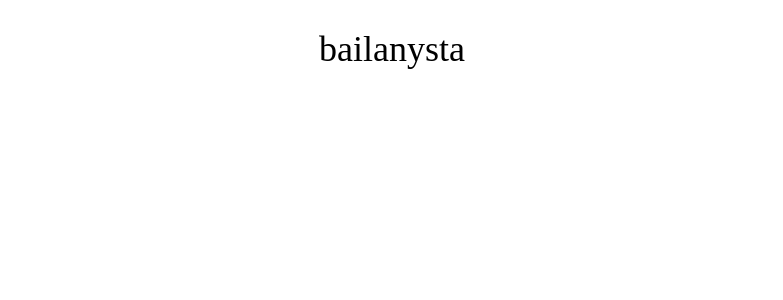
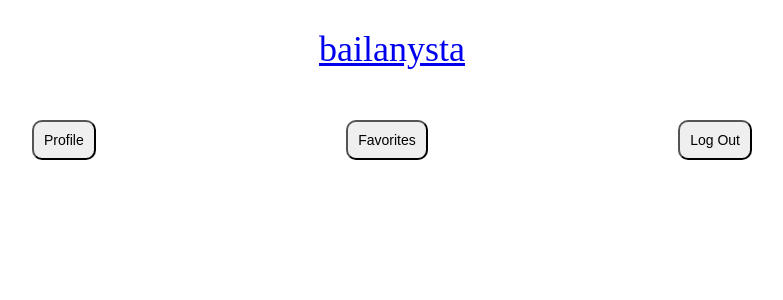
Before and after one commit to aigerimqz/nFacProject, an Angular app in the folder Frontend/Project/: page / in a window 1280 px wide. Shown: the top 300 px of the page, without its empty margins (248-1031 px from the left). Built offline with nearby package versions, Linux system fonts and the light colour scheme.

Commit message:
created navigation section between parts

```diff
--- a/Frontend/Project/src/app/app.component.css
+++ b/Frontend/Project/src/app/app.component.css
@@ -13,3 +13,18 @@
 }
 .header__image {
 }
+
+.near__block{
+    /* display: flex;
+    flex-direction: column;
+    align-items: center;
+    justify-content: center; */
+}
+
+.nav__list{
+    /* display: flex;
+    flex-direction: column;
+    align-items: center;
+    justify-content: space-between; */
+
+}
--- a/Frontend/Project/src/app/app.component.html
+++ b/Frontend/Project/src/app/app.component.html
@@ -1,11 +1,28 @@
 <div class="container">
   <section id="header">
+    <a [routerLink]="['/']">
       <div class="header__info">
         <div class="header__text">bailanysta</div>
         <!-- <div class="header__image">
           <img src="" alt="">
         </div> -->
       </div>
+    </a>
+
 
   </section>
 </div>
+
+<!-- <div class="near__block">
+  <section id="navigation">
+    <div class="nav__list">
+        <button class="btn btn__profile">Profile<img src="" alt=""></button>
+        <button class="btn__search">Search<img src="" alt=""></button>
+        <button class="btn btn__favs">Favorites<img src="" alt=""></button>
+        <button class="btn btn__logout">Log Out<img src="" alt=""></button>
+    </div>
+</section>
+</div> -->
+
+
+<router-outlet></router-outlet>
--- a/Frontend/Project/src/app/app.component.ts
+++ b/Frontend/Project/src/app/app.component.ts
@@ -1,9 +1,10 @@
 import { Component } from '@angular/core';
-import { RouterOutlet } from '@angular/router';
+import { RouterLink, RouterModule, RouterOutlet } from '@angular/router';
 
 @Component({
   selector: 'app-root',
-  // imports: [RouterOutlet],
+  standalone: true,
+  imports: [RouterOutlet, RouterLink],
   templateUrl: './app.component.html',
   styleUrl: './app.component.css'
 })
--- a/Frontend/Project/src/app/app.config.ts
+++ b/Frontend/Project/src/app/app.config.ts
@@ -2,7 +2,8 @@ import { ApplicationConfig, provideZoneChangeDetection } from '@angular/core';
 import { provideRouter } from '@angular/router';
 
 import { routes } from './app.routes';
+import { provideHttpClient } from '@angular/common/http';
 
 export const appConfig: ApplicationConfig = {
-  providers: [provideZoneChangeDetection({ eventCoalescing: true }), provideRouter(routes)]
+  providers: [provideZoneChangeDetection({ eventCoalescing: true }), provideRouter(routes), provideHttpClient()]
 };
--- a/Frontend/Project/src/app/app.routes.ts
+++ b/Frontend/Project/src/app/app.routes.ts
@@ -1,3 +1,6 @@
 import { Routes } from '@angular/router';
+import { HomeComponent } from './home/home.component';
 
-export const routes: Routes = [];
+export const routes: Routes = [
+    {path: '', component: HomeComponent}
+];
--- a/Frontend/Project/src/app/home/home.component.css
+++ b/Frontend/Project/src/app/home/home.component.css
@@ -0,0 +1,23 @@
+.container {
+    max-width: 720px;
+    margin: 0 auto;
+}
+.nav__list {
+    display: flex;
+    justify-content: space-between;
+    align-items: center;
+    margin: 30px 0;
+}
+.btn{
+    padding: 10px;
+    font-size: 14px;
+    border-radius: 10px;
+
+}
+.btn__profile {
+
+}
+.btn__favs {
+}
+.btn__logout {
+}
--- a/Frontend/Project/src/app/home/home.component.html
+++ b/Frontend/Project/src/app/home/home.component.html
@@ -1 +1,16 @@
-<p>home works!</p>
+<div class="container">
+    <section id="navigation">
+        <div class="nav__list">
+            <button class="btn btn__profile">Profile<img src="" alt=""></button>
+            <!-- <button class="btn__search">Search<img src="" alt=""></button> -->
+            <button class="btn btn__favs">Favorites<img src="" alt=""></button>
+            <button class="btn btn__logout">Log Out<img src="" alt=""></button>
+        </div>
+    </section>
+
+    <section id="posts">
+        <div class="post__list">
+
+        </div>
+    </section>
+</div>
```
Lines whose indentation alone changed are shown as unchanged.
